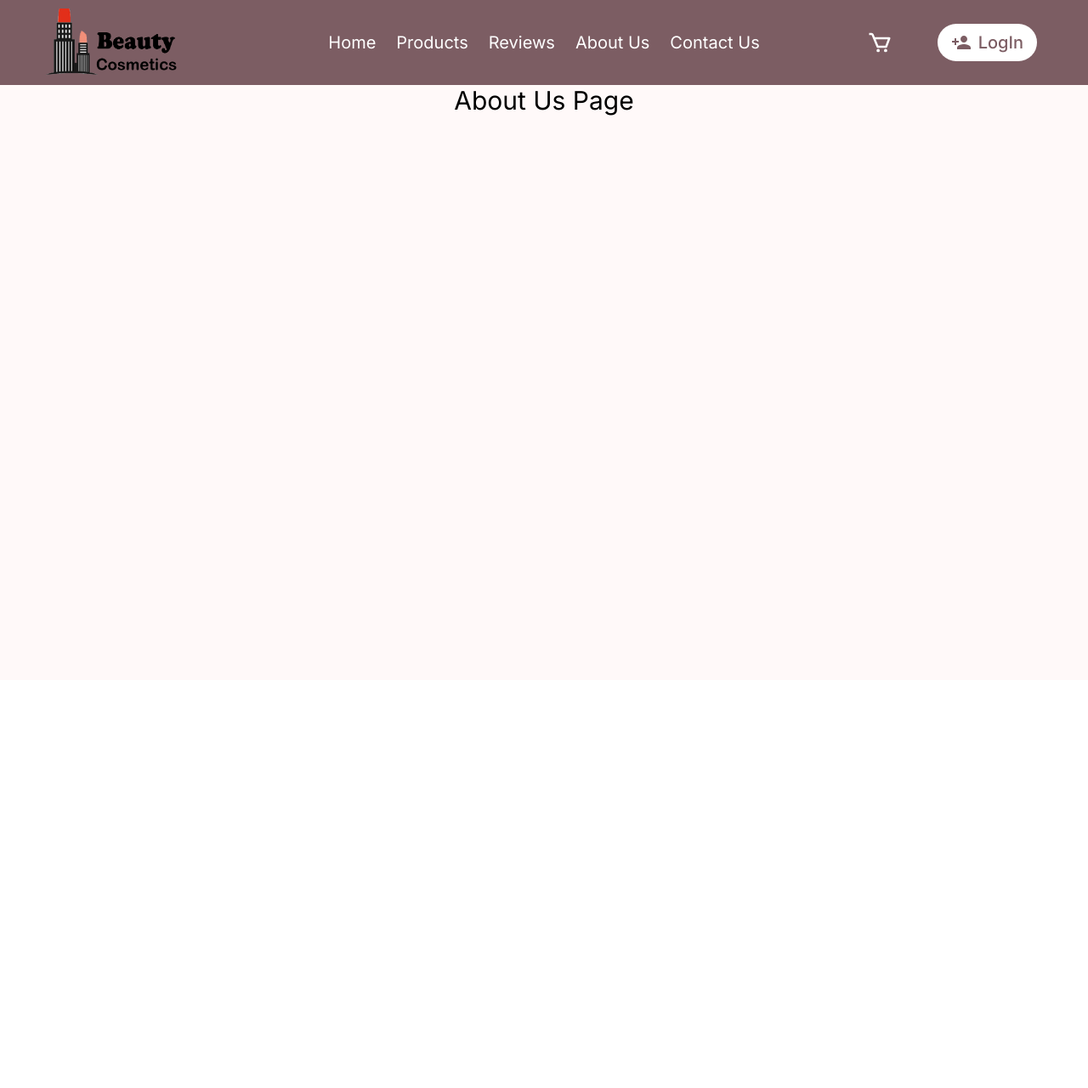
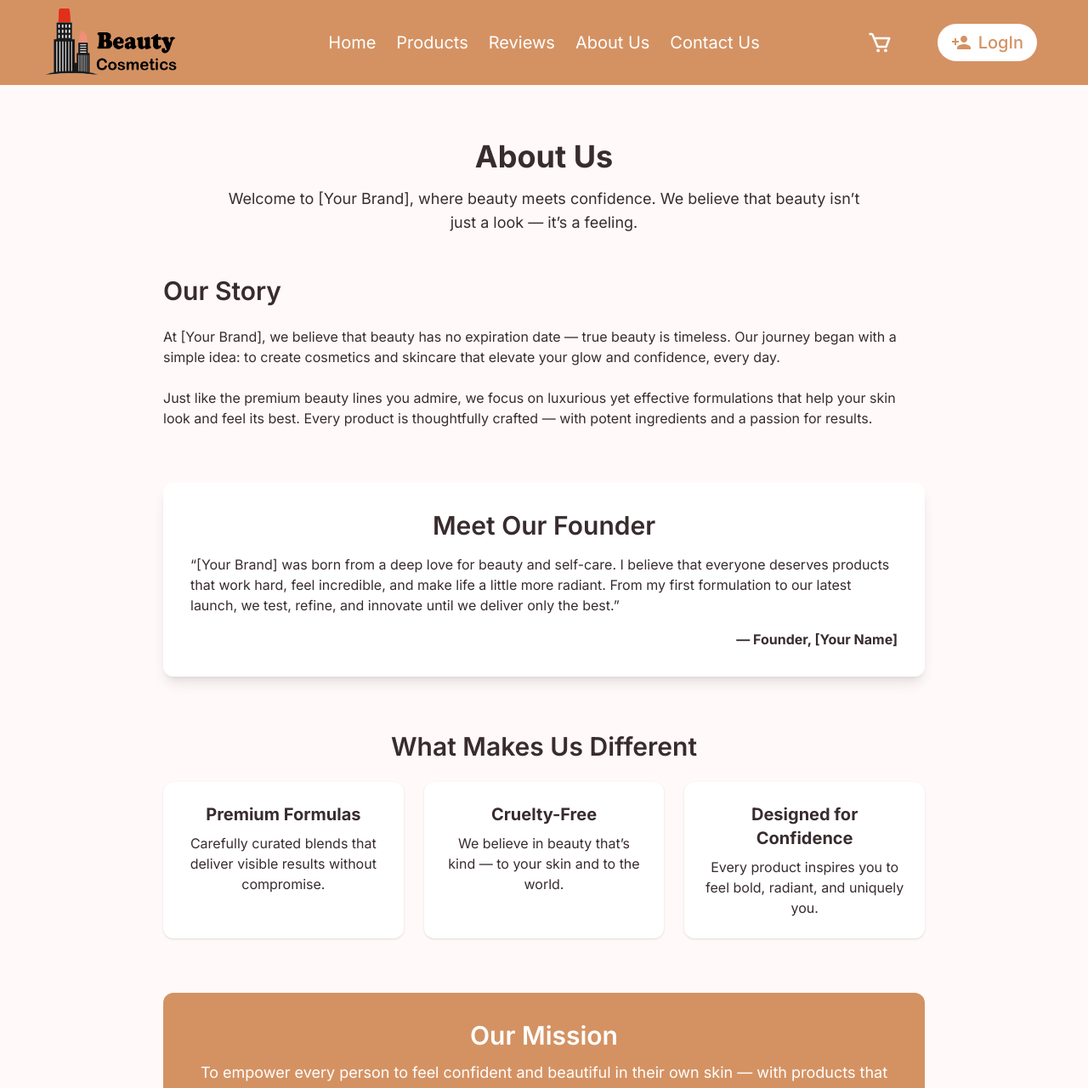
Before and after one commit to viraj992/Skyrek-course-frontend, a React (Vite) app: page /about-us in a window 1280 px wide. Shown: the top 1280 px of the page at 85% size. Before the commit the page ends 800 px from the top, so only its background shows below. Built offline with nearby package versions, Linux system fonts and the light colour scheme.

Commit message:
searchbar modify , added Addtocart feature to each product

```diff
--- a/src/components/header.jsx
+++ b/src/components/header.jsx
@@ -1,9 +1,10 @@
 import { useState} from "react";
 import { BiCart, BiStore } from "react-icons/bi";
+import { FaStar } from "react-icons/fa";
 import { FiLogIn, FiLogOut } from "react-icons/fi";
 import { GiHamburger, GiHamburgerMenu } from "react-icons/gi";
 import { HiHome } from "react-icons/hi";
-import { MdPersonAdd } from "react-icons/md";
+import { MdContactMail, MdInfo, MdPersonAdd } from "react-icons/md";
 import { Link, useNavigate } from "react-router-dom";
 
 
@@ -15,7 +16,7 @@ export default function Header(){
 
 
     return(
-        <header className="h-[100px] bg-accent flex justify-center items-center relative">
+        <header className="h-[100px] bg-accent flex justify-center items-center fixed top-0 left-0 w-full z-[200]">
 
 
             {
@@ -58,6 +59,33 @@ export default function Header(){
                             }}>
                                 <BiCart className="text-accent text-2xl mr-2"/>
                                 Cart
+                            </button>
+
+                            <button className="text-accent text-2xl flex flex-row justify-center cursor-pointer"
+                            onClick={()=>{
+                                setIsOpen(false);
+                                navigate("/cart")
+                            }}>
+                                <FaStar className="text-accent text-2xl mr-2"/>
+                                Reviews
+                            </button>
+
+                            <button className="text-accent text-2xl flex flex-row justify-center cursor-pointer"
+                            onClick={()=>{
+                                setIsOpen(false);
+                                navigate("/cart")
+                            }}>
+                                <MdContactMail className="text-accent text-2xl mr-2"/>
+                                Contact US
+                            </button>
+
+                            <button className="text-accent text-2xl flex flex-row justify-center cursor-pointer"
+                            onClick={()=>{
+                                setIsOpen(false);
+                                navigate("/cart")
+                            }}>
+                                <MdInfo className="text-accent text-2xl mr-2"/>
+                                About Us
                             </button>
                         </div>
 
--- a/src/index.css
+++ b/src/index.css
@@ -3,7 +3,7 @@
 @theme {
   --color-primary: #FFF9F9;   /* background -  not white */
   --color-secondary: #382c2e; /* text/nav/footer */
-  --color-accent: #7c5d63;    /* buttons/hover/highlights #E91E63-pink #d49263  #7c5d63 #382c2e */
+  --color-accent: #d49263;    /* buttons/hover/highlights #E91E63-pink #d49263  #7c5d63 #382c2e */
 }
 
 body {
--- /dev/null
+++ b/src/pages/aboutUs.jsx
@@ -0,0 +1,90 @@
+export default function AboutusPage(){
+    return(
+        <div className="bg-primary text-secondary px-6 md:px-12 py-16">
+
+      {/* HEADER */}
+      <header className="text-center max-w-3xl mx-auto mb-12">
+        <h1 className="text-4xl font-bold mb-4">About Us</h1>
+        <p className="text-lg">
+          Welcome to [Your Brand], where beauty meets confidence.
+          We believe that beauty isn’t just a look — it’s a feeling.
+        </p>
+      </header>
+
+      {/* BRAND STORY */}
+      <section className="max-w-4xl mx-auto mb-16 space-y-6">
+        <h2 className="text-3xl font-semibold">Our Story</h2>
+        <p>
+          At [Your Brand], we believe that beauty has no expiration date —
+          true beauty is timeless. Our journey began with a simple idea:
+          to create cosmetics and skincare that elevate your glow and
+          confidence, every day.
+        </p>
+        <p>
+          Just like the premium beauty lines you admire, we focus on
+          luxurious yet effective formulations that help your skin look and
+          feel its best. Every product is thoughtfully crafted — with
+          potent ingredients and a passion for results.
+        </p>
+      </section>
+
+      {/* FOUNDER SECTION */}
+      <section className="bg-white p-8 rounded-xl shadow-lg max-w-4xl mx-auto mb-16">
+        <h2 className="text-3xl font-semibold text-center mb-4">Meet Our Founder</h2>
+        <p>
+          “[Your Brand] was born from a deep love for beauty and self-care.
+          I believe that everyone deserves products that work hard, feel
+          incredible, and make life a little more radiant. From my first
+          formulation to our latest launch, we test, refine, and innovate
+          until we deliver only the best.”
+        </p>
+        <p className="mt-4 font-bold text-right">— Founder, [Your Name]</p>
+      </section>
+
+      {/* VALUES / PROCESS */}
+      <section className="max-w-4xl mx-auto mb-16">
+        <h2 className="text-3xl font-semibold mb-6 text-center">
+          What Makes Us Different
+        </h2>
+        <div className="grid md:grid-cols-3 gap-6 text-center">
+          <div className="bg-white p-6 rounded-xl shadow">
+            <h3 className="text-xl font-bold mb-2">Premium Formulas</h3>
+            <p>
+              Carefully curated blends that deliver visible results without compromise.
+            </p>
+          </div>
+          <div className="bg-white p-6 rounded-xl shadow">
+            <h3 className="text-xl font-bold mb-2">Cruelty-Free</h3>
+            <p>
+              We believe in beauty that’s kind — to your skin and to the world.
+            </p>
+          </div>
+          <div className="bg-white p-6 rounded-xl shadow">
+            <h3 className="text-xl font-bold mb-2">Designed for Confidence</h3>
+            <p>
+              Every product inspires you to feel bold, radiant, and uniquely you.
+            </p>
+          </div>
+        </div>
+      </section>
+
+      {/* MISSION SECTION */}
+      <section className="bg-accent text-white p-8 rounded-xl text-center max-w-4xl mx-auto mb-16">
+        <h2 className="text-3xl font-semibold mb-3">Our Mission</h2>
+        <p className="text-lg">
+          To empower every person to feel confident and beautiful in their
+          own skin — with products that are effective, elegant, and made for life.
+        </p>
+      </section>
+
+      {/* CTA */}
+      <section className="text-center max-w-4xl mx-auto mb-12">
+        <h3 className="text-2xl font-bold mb-3">Ready to Discover Your Glow?</h3>
+        <button className="bg-accent text-white px-6 py-3 rounded-lg shadow hover:opacity-90">
+          Shop Our Collection
+        </button>
+      </section>
+
+    </div>
+    );
+}
--- /dev/null
+++ b/src/pages/admin/usersManagePage.jsx
@@ -0,0 +1,9 @@
+
+
+export default function UsersManagePage() {
+
+    return (
+        <div>
+        </div>
+    );
+}
--- a/src/pages/adminPage.jsx
+++ b/src/pages/adminPage.jsx
@@ -11,6 +11,8 @@ import Loader from "../components/loader";
 import toast from "react-hot-toast";
 import axios from "axios";
 import ReviewsAdminPage from "./admin/reviewsAdminPage";
+import { FaStar } from "react-icons/fa";
+import UsersManagePage from "./admin/usersManagePage";
 
 export default function AdminPage() {
   const navigate = useNavigate();
@@ -90,7 +92,7 @@ export default function AdminPage() {
             }`
           }
         >
-          <IoSettings /> Reviews
+          <FaStar /> Reviews
         </NavLink>
 
         <NavLink
@@ -114,6 +116,7 @@ export default function AdminPage() {
           <Route path="/orders" element={<OrdersPageAdmin />} />
           <Route path="/updateProduct" element={<UpdateProductPage />} />
           <Route path="/adminReviews" element={<ReviewsAdminPage/>}/>
+          <Route path="/users" element={<UsersManagePage/>}/>
         </Routes>
       </div>
     </> : <Loader/>}
--- a/src/pages/client/clientPage.jsx
+++ b/src/pages/client/clientPage.jsx
@@ -6,18 +6,20 @@ import CartPage from "./cart";
 import CheckOutpage from "./checkoutPage";
 import ContactUsPage from "../contactUsPage";
 import ReviewsPage from "../reviewsPage";
+import HomePage from "../homePage";
+import AboutusPage from "../aboutUs";
 
 export default function ClientwebPage(){
     return(
         <div className="w-full h-screen max-h-screen ">
             <Header/>
 
-            <div className="w-full h-[calc(100%-100px)]">
+            <div className="w-full pt-[100px]">
                 <Routes path="/">
-                    <Route path="/" element={<h1 className="text-3xl text-center">Welcome to the Home Page</h1>}/>
+                    <Route path="/" element={<HomePage/>}/>
                     <Route path="/products" element={<ProductPage/>}/>
                     <Route path="/reviews" element={<ReviewsPage/>}/>
-                    <Route path="/about-us" element={<h1 className="text-3xl text-center">About Us Page</h1>}/>
+                    <Route path="/about-us" element={<AboutusPage/>}/>
                     <Route path="/contact-us" element={<ContactUsPage/>}/>
                     <Route path="/cart" element={<CartPage/>}/>
                     <Route path="/checkout" element={<CheckOutpage/>}/>
--- a/src/pages/client/productsPage.jsx
+++ b/src/pages/client/productsPage.jsx
@@ -2,6 +2,7 @@ import { useEffect, useState } from "react"
 import Loader from "../../components/loader";
 import axios from "axios";
 import ProductCard from "../../components/productCard";
+import { BiSearch } from "react-icons/bi";
 
 export default function ProductPage(){
     const [prodcuts,setProducts] = useState([])
@@ -29,8 +30,8 @@ export default function ProductPage(){
 	}, [loading]);
 
     return(
-        <div className="w-full h-full">
-            <div className="w-full h-[100px] flex justify-center items-center">
+        <div className="w-full h-full ">
+            <div className="w-full h-[100px] flex fixed justify-center items-center relative ">
                 <input
                     type="text"
                     placeholder="Search products..."
@@ -40,7 +41,9 @@ export default function ProductPage(){
                         setLoading(true);
                     }}
                     className="w-[400px] h-[40px] border border-gray-300 rounded-lg p-2"
+
                 />
+                <BiSearch className="absolute ml-[360px] text-2xl text-gray-400"/>
             </div>
             {
                 loading ? <Loader/> :
--- a/src/pages/homePage.jsx
+++ b/src/pages/homePage.jsx
@@ -1,9 +1,9 @@
 export default function HomePage(){
     return(
         <div>
-            <span>Home page</span>
-            <p className="text-2xl text-blue-500">Welcome to the Home Page!</p>
-            <p className="text-lg text-gray-700">This is where you can find the latest updates and features.</p>
+
         </div>
-    )
+  );
+
+
 }
```
Also changed, not shown: src/components/productCard.jsx (+26 -12 lines), src/pages/admin/reviewsAdminPage.jsx (+53 -9 lines).
